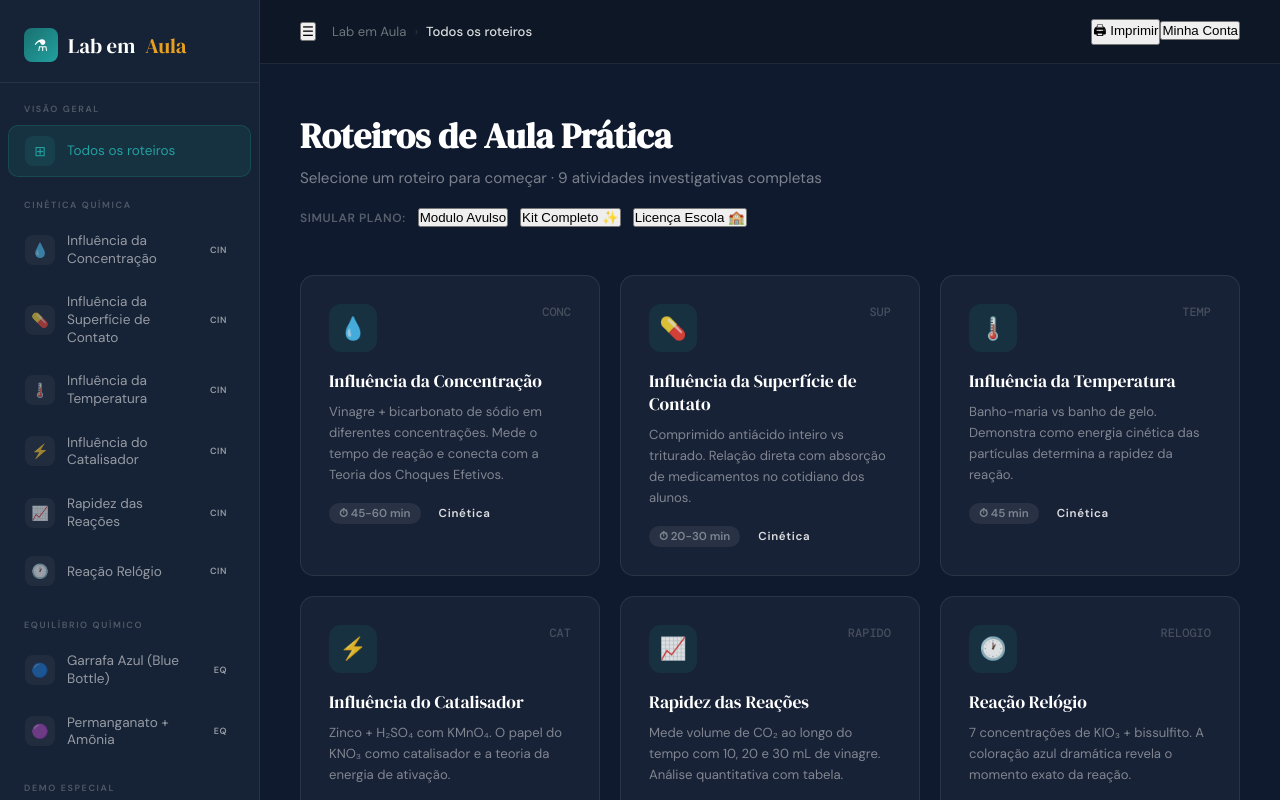
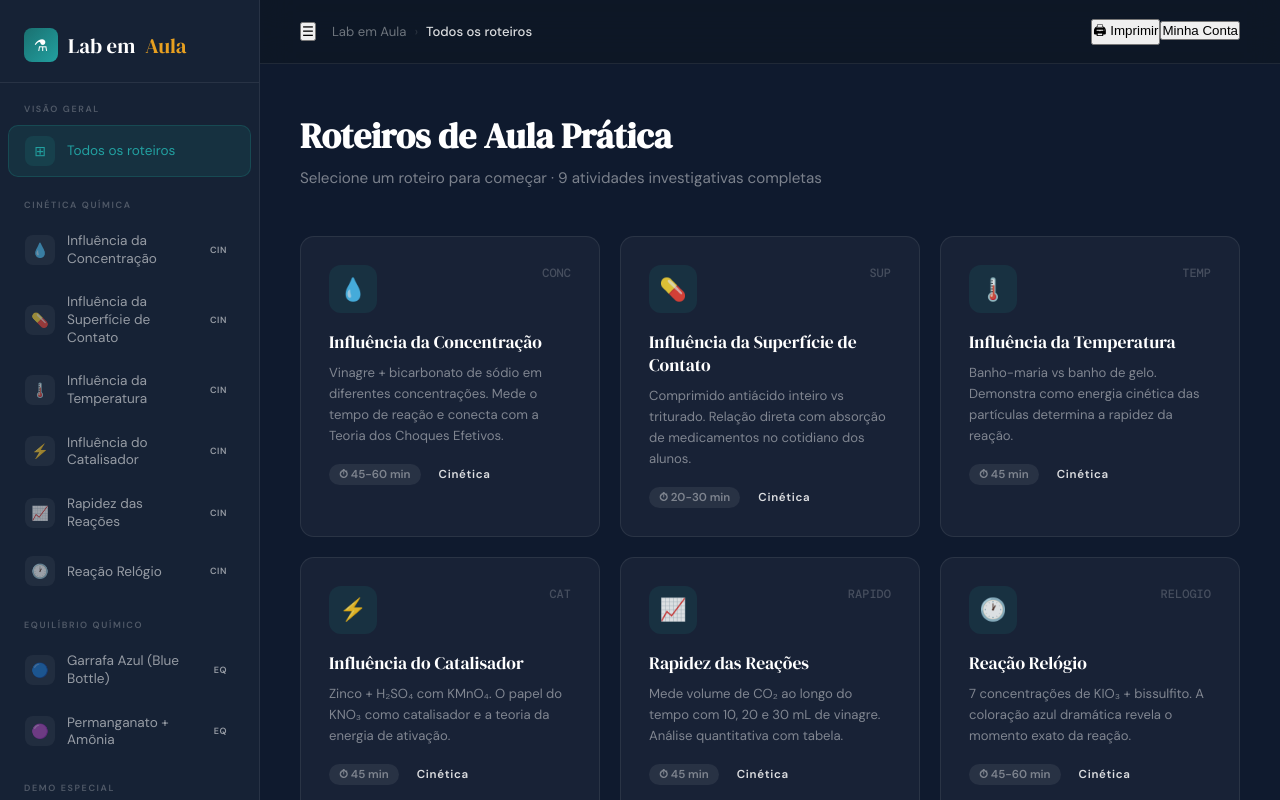
Before and after one commit to Luiza-Bandeira/LabemAula, a Next.js app: page /dashboard in a window 1280 px wide. Shown: the top 800 px of the page. Built offline with nearby package versions, Linux system fonts and the light colour scheme.

Commit message:
feat: unlock all materials and remove plan simulation

```diff
--- a/src/app/dashboard/page.tsx
+++ b/src/app/dashboard/page.tsx
@@ -9,8 +9,6 @@ import { materials } from '@/data/materials';
 
 export default function Dashboard() {
   const [currentId, setCurrentId] = useState<string | null>(null);
-  // Simulation: Plan should come from Auth/Cookies
-  const [userPlan, setUserPlan] = useState<'avulso' | 'kit' | 'escola'>('avulso');
 
   const selectedMaterial = materials.find(m => m.id === currentId);
 
@@ -30,13 +28,6 @@ export default function Dashboard() {
             <div className="dash-header">
               <h1>Roteiros de Aula Prática</h1>
               <p>Selecione um roteiro para começar · {materials.length} atividades investigativas completas</p>
-
-              <div style={{ marginTop: '20px', display: 'flex', gap: '12px', alignItems: 'center' }}>
-                <span style={{ fontSize: '12px', color: 'rgba(255,255,255,0.3)', fontWeight: 600, textTransform: 'uppercase', letterSpacing: '0.05em' }}>Simular Plano:</span>
-                <button onClick={() => setUserPlan('avulso')} className={`btn-sm ${userPlan === 'avulso' ? 'btn-teal' : 'btn-outline'}`}>Modulo Avulso</button>
-                <button onClick={() => setUserPlan('kit')} className={`btn-sm ${userPlan === 'kit' ? 'btn-teal' : 'btn-outline'}`}>Kit Completo ✨</button>
-                <button onClick={() => setUserPlan('escola')} className={`btn-sm ${userPlan === 'escola' ? 'btn-teal' : 'btn-outline'}`}>Licença Escola 🏫</button>
-              </div>
             </div>
 
             <div className="modules-grid">
@@ -53,7 +44,7 @@ export default function Dashboard() {
           selectedMaterial && (
             <MaterialView
               material={selectedMaterial}
-              userPlan={userPlan}
+              isLocked={false}
             />
           )
         )}
```
